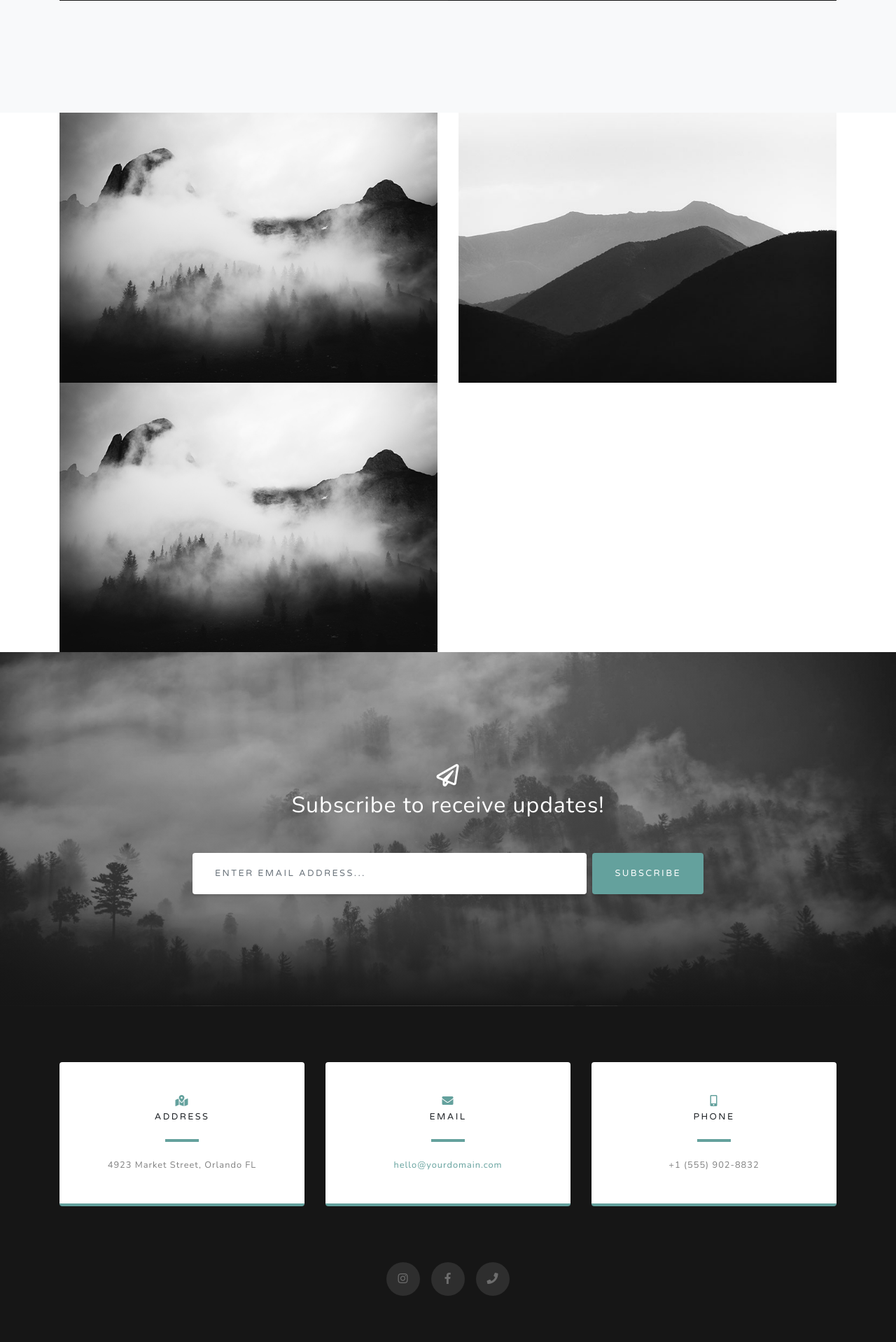
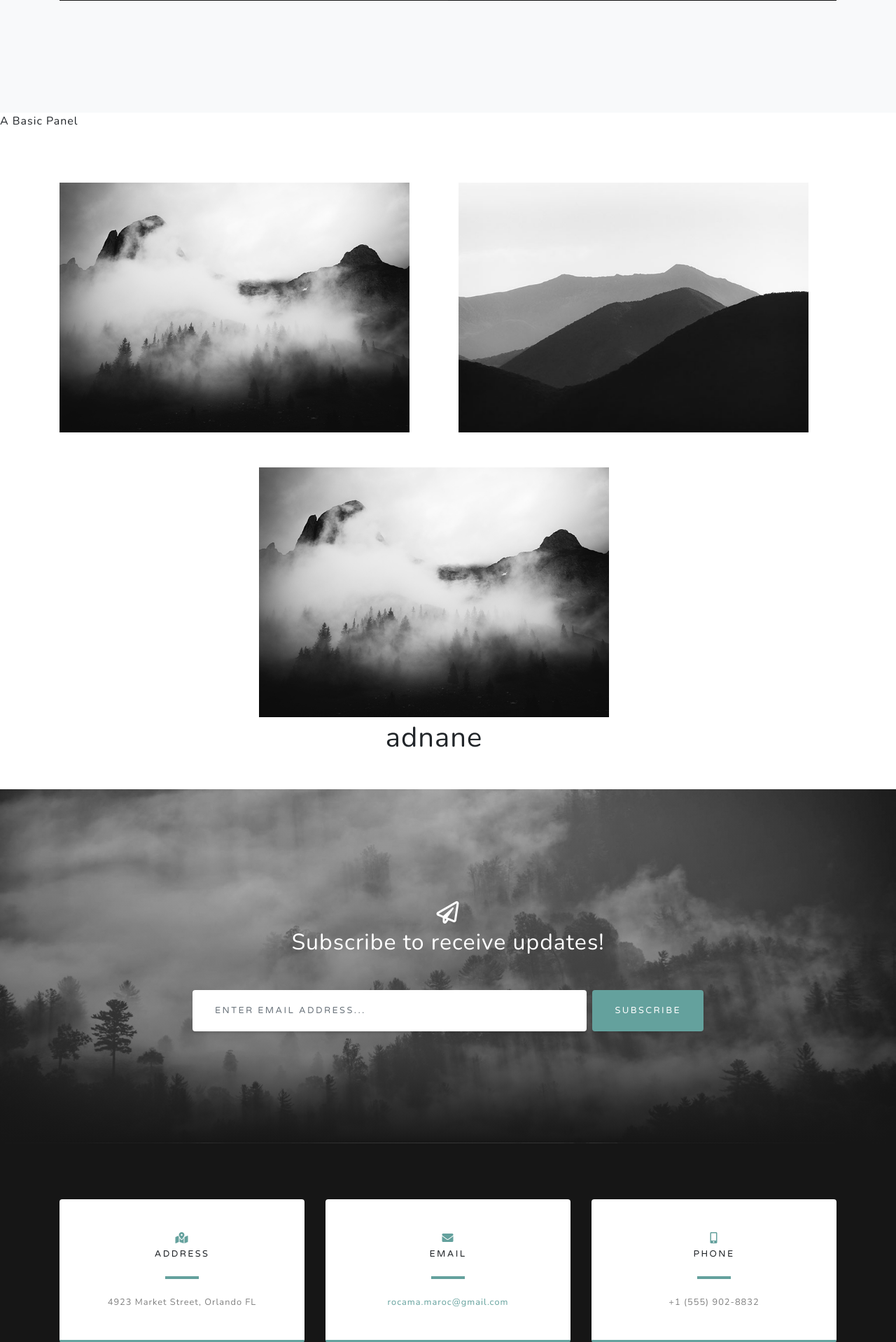
Before and after one commit to GeekChanaa/rocama, a PHP site: page / in a window 1280 px wide. Shown: the part 3086-5004 px from the top of the page at 70% size. Run offline with PHP 8.4, Linux system fonts and the light colour scheme; some libraries are stand-ins or nearby versions.

Commit message:
added some stuff

```diff
--- a/css/team.css
+++ b/css/team.css
@@ -1,79 +1,128 @@
-:root{
-    --color_1: #fff;
-    --color_2: #292929;
-}
 .box{
-    font-family: 'Comfortaa', cursive;
     overflow: hidden;
     position: relative;
-    transition: all 0.3s;
+    z-index: 1;
+    transition: all 0.3s ease 0s;
 }
-.box:hover{ box-shadow: 0 0 10px var(--color_2); }
+.box:hover{ box-shadow: 0 0 20px rgba(0,0,0,0.5); }
 .box img{
     width: 100%;
     height: auto;
     transition: all 0.3s ease 0s;
 }
-.box:hover img{
-    filter: blur(8px) grayscale(80%);
-    transform: scale(0.8,0.7);
+.box:hover img{ filter: hue-rotate(100deg); }
+.box .box-content{
+    color: #fff;
+    text-align: center;
+    width: 100%;
+    height: 100%;
+    padding: 27% 0 0;
+    position: absolute;
+    left: 0;
+    top: 0;
+    z-index: 2;
 }
-.box .box-content{
-    color: var(--color_1);
-    text-align: center;
-    width: 80%;
-    padding: 10px;
-    transform: translateX(-50%) translateY(-50%) scale(0);
-    opacity: 0;
+.box:before,
+.box:after,
+.box .box-content:before,
+.box .box-content:after{
+    content: '';
+    height: 50%;
+    width: 50%;
+    background-color: rgba(0,0,0,0.5);
     position: absolute;
+    left: 0;
+    top: 100%;
+    transition: all 0.5s;
+    z-index: 1;
+}
+.box:before{ transition-delay: 0.1s; }
+.box:after{
     left: 50%;
+    transition-delay: 0.2s;
+}
+.box .box-content:before,
+.box .box-content:after{
+    z-index: -1;
+    top: 100%;
+    transition-delay: 0.3s;
+}
+.box .box-content:after{
+    left: 50%;
+    transition-delay: 0.35s;
+}
+.box:hover:before,
+.box:hover:after{
+    top: 0;
+}
+.box:hover .box-content:before,
+.box:hover .box-content:after{
     top: 50%;
-    z-index: 1;
-    transition:all 0.3s;
-}
-.box:hover .box-content{
-    transform: translateX(-50%) translateY(-50%) scale(1);
-    opacity: 1;
 }
 .box .title{
     font-size: 22px;
-    font-weight: 800;
+    font-weight: 600;
     text-transform: uppercase;
-    text-shadow: 0 0 7px var(--color_2);
     margin: 0;
+    opacity: 0;
+    transform: translateX(-200px);
+    transition: all 0.3s ease 0.3s;
 }
 .box .post{
-    font-size: 17px;
-    text-shadow: 0 0 7px var(--color_2);
-    margin-bottom: 5px;
+    font-size:16px;
+    font-style: italic;
+    letter-spacing: 1px;
+    text-transform: capitalize;
+    margin-bottom: 10px;
+    opacity: 0;
     display: block;
+    transform: translateX(-200px);
+    transition: all 0.3s ease 0.3s;
 }
 .box .icon{
     list-style: none;
+    text-align: center;
     padding: 0;
     margin: 0;
+    opacity: 0;
+    z-index: 2;
+    transform: translateX(200px);
+    transition: all 0.3s ease 0.3s;
 }
-.box .icon li{ display: inline-block; }
+.box:hover .title,
+.box:hover .post,
+.box:hover .icon{
+    opacity: 1;
+    transform: translateX(0);
+}
+.box .icon li{
+    margin: 0 4px;
+    display: inline-block;
+}
 .box .icon li a{
-    color: var(--color_2);
-    background-color: var(--color_1);
-    font-size: 20px;
-    text-align: center;
-    line-height: 39px;
-    height: 35px;
-    width: 35px;
-    border-radius: 50% 50% 0 0;
+    color: #fff;
+    font-size: 18px;
+    line-height: 37px;
+    height: 40px;
+    width: 40px;
+    border: 2px solid #fff;
+    border-radius: 50%;
     display: block;
-    transition: all 0.3s ease 0s;
+    transition: all 0.3s;
 }
 .box .icon li a:hover{
-    color: var(--color_1);
-    background-color: var(--color_2);
-    box-shadow: 0 0 15px var(--color_1) ;
+    background: #f39c12;
+    box-shadow: 0 0 10px #f39c12;
 }
 @media only screen and (max-width:990px){
     .box{ margin-bottom: 30px; }
 }
 @media only screen and (max-width:479px){
-    .box .title{ font-size: 20px; }
+    .box .box-content{ padding: 23% 0 0; }
 }
+
+.coord{
+
+}
+
+/* simo*/
--- a/index.html
+++ b/index.html
@@ -188,12 +188,14 @@
 
     <!-- Team Section -->
   <section>
-    <div class="row">
+<div class="panel panel-default" style="height : 50px;">
+    <div class="panel-body">A Basic Panel</div>
+</div>
 <div class="container">
     <div class="row">
         <div class="col-md-6 col-sm-6">
-            <div class="box">
-                <img src="img/demo-image-02.jpg" alt="">
+            <div class="box" style="width : 500px;  margin-top : 50px">
+                <img src="img/demo-image-02.jpg" alt="" >
                 <div class="box-content">
                     <h3 class="title">Williamson</h3>
                     <span class="post">Web designer</span>
@@ -205,26 +207,26 @@
             </div>
         </div>
         <div class="col-md-6 col-sm-6">
-            <div class="box">
+            <div class="box" style="width : 500px;  margin-top : 50px">
                 <img src="img/demo-image-01.jpg" alt="">
                 <div class="box-content">
                     <h3 class="title">Miranda Roy</h3>
                     <span class="post">Web developer</span>
                     <ul class="icon">
-                        <li><a href="#"><i class="fa fa-search"></i></a></li>
-                        <li><a href="#"><i class="fa fa-link"></i></a></li>
+                        <li><a href="#"><i class="fab fa-facebook-f"></i></a></li>
+                        <li><a href="#"><i class="fas fa-phone"></i></a></li>
                     </ul>
                 </div>
             </div>
         </div>
     </div>
 </div>
-</div>
- <div class="row">
 <div class="container">
     <div class="row">
-        <div class="col-lg-offset-6 col-sm-6">
-            <div class="box">
+        <div class="col-md-6 offset-md-3 col-sm-6">
+          <div class="coord" style="width : 500px; margin-top : 50px; margin-bottom: 50px">
+            <div class="box" >
+
                 <img src="img/demo-image-02.jpg" alt="">
                 <div class="box-content">
                     <h3 class="title">Williamson</h3>
@@ -232,10 +234,17 @@
                     <ul class="icon">
                         <li><a href="#"><i class="fa fa-search"></i></a></li>
                         <li><a href="#"><i class="fa fa-link"></i></a></li>
+                        <li><a href="#"><i class="fab fa-instagram"></i></a></li>
                     </ul>
                 </div>
+
             </div>
+            <h1 class="text-center" style="margin-top:5px;">adnane</h1>
+          </div>
         </div>
+    </div>
+</div>
+
 </section>
 
 
@@ -283,7 +292,7 @@
                 <h4 class="text-uppercase m-0">Email</h4>
                 <hr class="my-4">
                 <div class="small text-black-50">
-                  <a href="#">hello@yourdomain.com</a>
+                  <a href="#">rocama.maroc@gmail.com</a>
                 </div>
               </div>
             </div>
```
Also changed, not shown: css/ad.css (added, +71 -0 lines).
